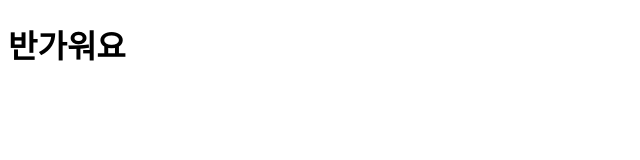
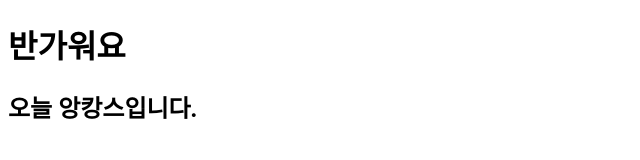
Before and after one commit to dyFlower/dypractice, a plain HTML site: page index.html in a window 1280 px wide. Shown: the whole page, without its empty margins (0-640 px from the left). Drawn offline with Linux system fonts and the light colour scheme.

Commit message:
Update index.html

```diff
--- a/index.html
+++ b/index.html
@@ -8,5 +8,6 @@
 </head>
 <body>
     <h1>반가워요</h1>
+    <h2>오늘 앙캉스입니다.</h2>
 </body>
 </html>
```
